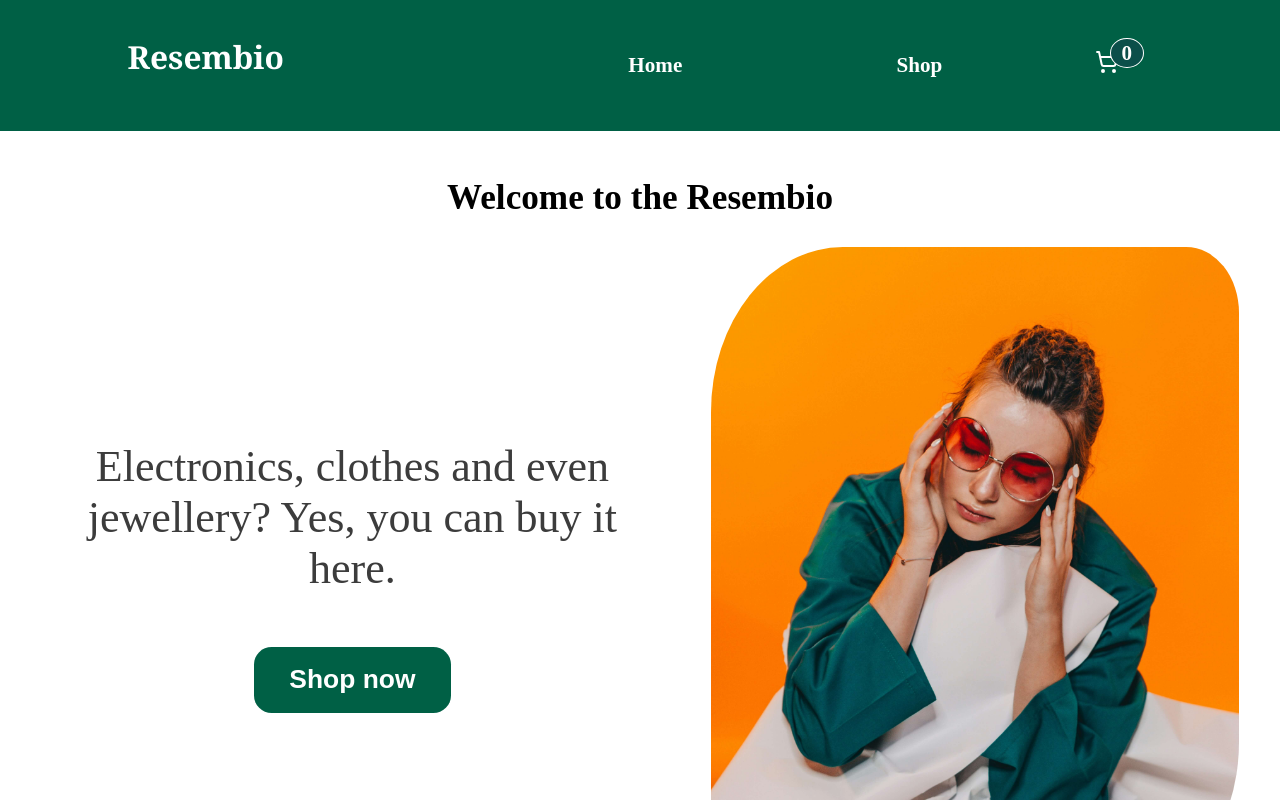
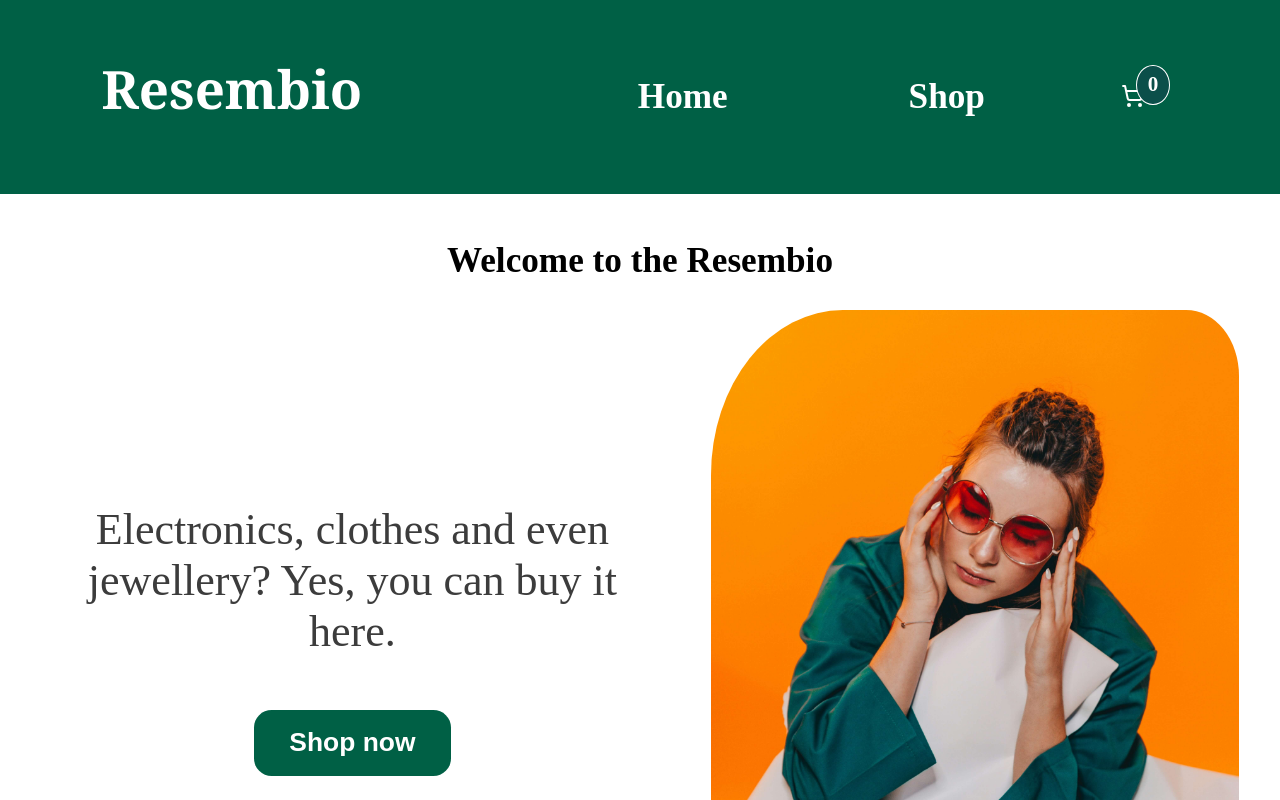
Before and after one commit to Rel1able/Shopping-Cart, a React (Vite) app: page / in a window 1280 px wide. Shown: the top 800 px of the page. Built offline with nearby package versions, Linux system fonts and the light colour scheme; no server answers.

Commit message:
increased links fontsize on big screens

```diff
--- a/src/styles/Navbar.module.css
+++ b/src/styles/Navbar.module.css
@@ -92,3 +92,9 @@
     }
 
 }
+
+@media (min-width: 1024px){
+    .linkStyle{
+        font-size: 2rem;
+    }
+}
```
